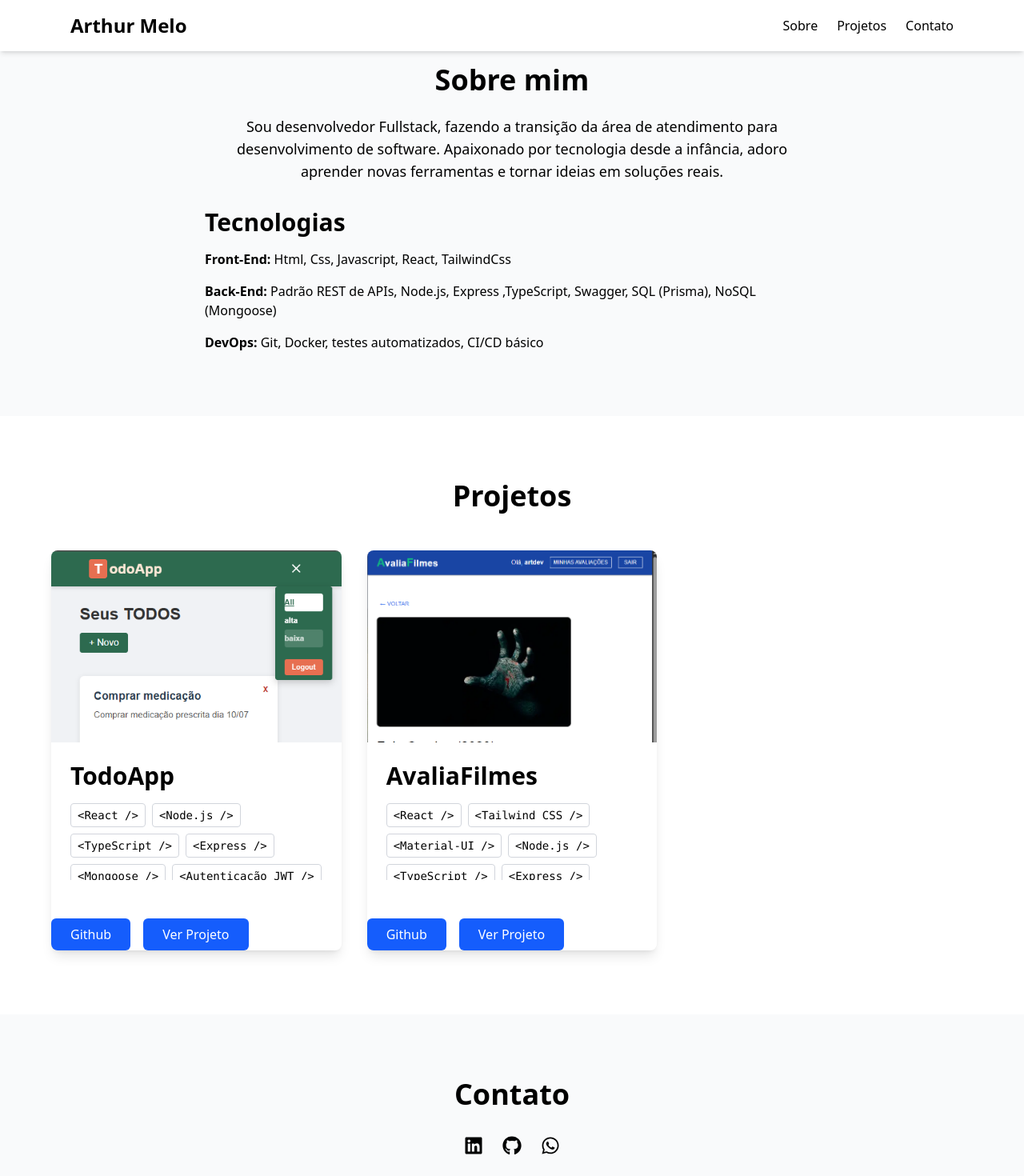
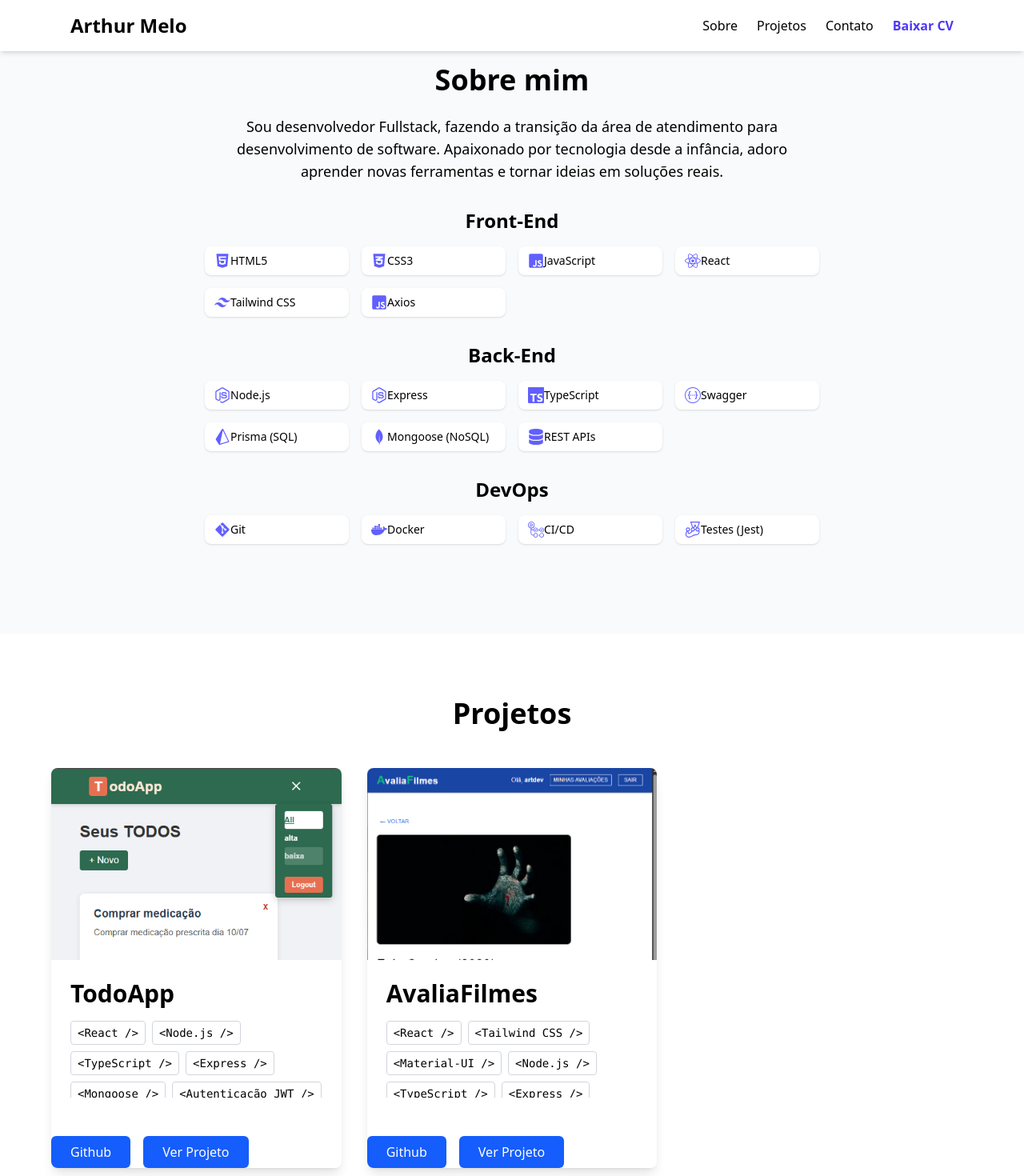
Before and after one commit to Arthur-7Melo/Portfolio, a React (Vite) app: page / in a window 1280 px wide. Shown: the top 1470 px of the page at 80% size. Built offline with nearby package versions, Linux system fonts and the light colour scheme.

Commit message:
refactor(ui): Adiciona transições e melhora UI de components e sections

```diff
--- a/package.json
+++ b/package.json
@@ -11,6 +11,7 @@
   },
   "dependencies": {
     "@tailwindcss/vite": "^4.1.11",
+    "framer-motion": "^12.23.5",
     "react": "^19.1.0",
     "react-dom": "^19.1.0",
     "react-icons": "^5.5.0"
--- a/src/components/Navbar.jsx
+++ b/src/components/Navbar.jsx
@@ -12,6 +12,14 @@
           <a href="#about" className="hover:text-blue-600">Sobre</a>
           <a href="#projects" className="hover:text-blue-600">Projetos</a>
           <a href="#contact" className="hover:text-blue-600">Contato</a>
+          <a
+            href="/CarlosArthur.pdf"
+            target="_blank"
+            rel="noopener noreferrer"
+            className="font-semibold text-indigo-600 hover:text-indigo-500"
+          >
+            Baixar CV
+          </a>
         </div>
         <div className="md:hidden">
           <Button onClick={() => setOpen(!open)} className="focus:outline-none">
@@ -26,6 +34,14 @@
           <a href="#about" className="block px-6 py-3 hover:bg-gray-100">Sobre</a>
           <a href="#projects" className="block px-6 py-3 hover:bg-gray-100">Projetos</a>
           <a href="#contact" className="block px-6 py-3 hover:bg-gray-100">Contato</a>
+          <a
+            href="/CarlosArthur.pdf"
+            target="_blank"
+            rel="noopener noreferrer"
+            className="block px-6 py-3 font-semibold text-indigo-600 hover:bg-gray-100"
+          >
+            Baixar CV
+          </a>
         </div>
       )}
     </nav>
--- a/src/sections/About.jsx
+++ b/src/sections/About.jsx
@@ -1,3 +1,50 @@
+import {
+  FaHtml5,
+  FaCss3Alt,
+  FaJsSquare,
+  FaReact,
+  FaNodeJs,
+  FaDocker,
+  FaGitAlt,
+  FaDatabase,
+} from 'react-icons/fa';
+import { SiTailwindcss, SiTypescript, SiSwagger, SiPrisma, SiMongodb, SiJest, SiGithubactions } from 'react-icons/si';
+
+const techCategories = [
+  {
+    title: 'Front-End',
+    items: [
+      { name: 'HTML5', icon: <FaHtml5 /> },
+      { name: 'CSS3', icon: <FaCss3Alt /> },
+      { name: 'JavaScript', icon: <FaJsSquare /> },
+      { name: 'React', icon: <FaReact /> },
+      { name: 'Tailwind CSS', icon: <SiTailwindcss /> },
+      { name: 'Axios', icon: <FaJsSquare /> },
+    ],
+  },
+  {
+    title: 'Back-End',
+    items: [
+      { name: 'Node.js', icon: <FaNodeJs /> },
+      { name: 'Express', icon: <FaNodeJs /> },
+      { name: 'TypeScript', icon: <SiTypescript /> },
+      { name: 'Swagger', icon: <SiSwagger /> },
+      { name: 'Prisma (SQL)', icon: <SiPrisma /> },
+      { name: 'Mongoose (NoSQL)', icon: <SiMongodb /> },
+      { name: 'REST APIs', icon: <FaDatabase /> },
+    ],
+  },
+  {
+    title: 'DevOps',
+    items: [
+      { name: 'Git', icon: <FaGitAlt /> },
+      { name: 'Docker', icon: <FaDocker /> },
+      { name: 'CI/CD', icon: <SiGithubactions /> },
+      { name: 'Testes (Jest)', icon: <SiJest /> },
+    ],
+  },
+];
+
 export default function About() {
   return (
     <section id="about" className="py-20 px-6 bg-gray-50">
@@ -7,20 +54,22 @@
           Sou desenvolvedor Fullstack, fazendo a transição da área de atendimento para desenvolvimento de software.
           Apaixonado por tecnologia desde a infância, adoro aprender novas ferramentas e tornar ideias em soluções reais.
         </p>
-        <div className="text-left">
-          <h3 className="text-3xl font-semibold mb-4">Tecnologias</h3>
-          <ul className="space-y-4">
-            <li>
-              <strong>Front-End:</strong> Html, Css, Javascript, React, TailwindCss
-            </li>
-            <li>
-              <strong>Back-End:</strong> Padrão REST de APIs, Node.js, Express ,TypeScript, Swagger, SQL (Prisma), NoSQL (Mongoose)
-            </li>
-            <li>
-              <strong>DevOps:</strong> Git, Docker, testes automatizados, CI/CD básico
-            </li>
-          </ul>
-        </div>
+        {techCategories.map((cat) => (
+          <div key={cat.title} className="mb-8">
+            <h3 className='text-2xl font-semibold mb-4'>{cat.title}</h3>
+            <div className='grid grid-cols-2 sm:grid-cols-3 md:grid-cols-4 gap-4 justify-center'>
+              {cat.items.map((tech) => (
+                <div
+                  key={tech.name}
+                  className='flex items-center space-2-x bg-white rounded-lg px-3 py-2 shadow-sm hover:shadow-md transition-shadow'
+                >
+                  <span className="text-xl text-indigo-500">{tech.icon}</span>
+                  <span className="font-medium text-sm">{tech.name}</span>
+                </div>
+              ))}
+            </div>
+          </div>
+        ))}
       </div>
     </section>
   )
--- a/src/sections/Projects.jsx
+++ b/src/sections/Projects.jsx
@@ -1,6 +1,7 @@
 import Card from '../components/Card';
 import todoImg from '../assets/ToDo.png';
 import avaliaImg from '../assets/AvaliaFilmes.png';
+import { motion } from 'framer-motion';
 
 const projectsData = [
   {
@@ -30,13 +31,34 @@
   }
 ];
 
+const cardVariants = {
+  hidden: { opacity: 0, y: 20 },
+  visible: (i) => ({
+    opacity: 1,
+    y: 0,
+    transition: {
+      delay: i * 0.3,
+      duration: 0.6,
+      ease: 'easeOut'
+    },
+  }),
+}
+
 export default function Projects() {
   return (
     <section id='projects' className='py-20 px-6 bg-white'>
       <div className='max-w-6xl mx-auto'>
         <h2 className='text-4xl font-bold text-center mb-12'>Projetos</h2>
         <div className='grid gap-8 sm:grid-cols-1 md:grid-cols-2 lg:grid-cols-3'>
-          {projectsData.map((proj) => (
+          {projectsData.map((proj, idx) => (
+            <motion.div
+              key={proj.title}
+              custom={idx}
+              initial="hidden"
+              whileInView="visible"
+              viewport={{ once: true }}
+              variants={cardVariants}
+            >
               <Card
                 key={proj.title}
                 title={proj.title}
@@ -45,6 +67,7 @@
                 githubLink={proj.githubLink}
                 livelink={proj.liveLink}
               />
+            </motion.div>
           ))}
         </div>
       </div>
```
Also changed, not shown: 2 other files (tests, documents, lock files or other folders). Lines whose indentation alone changed are shown as unchanged.
